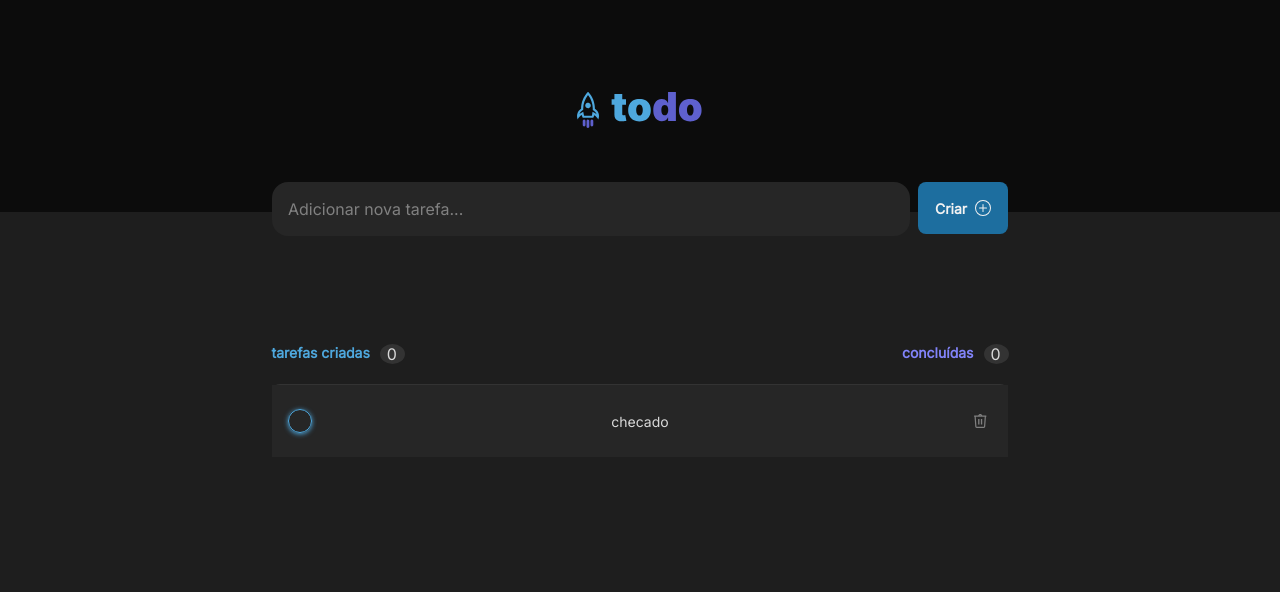
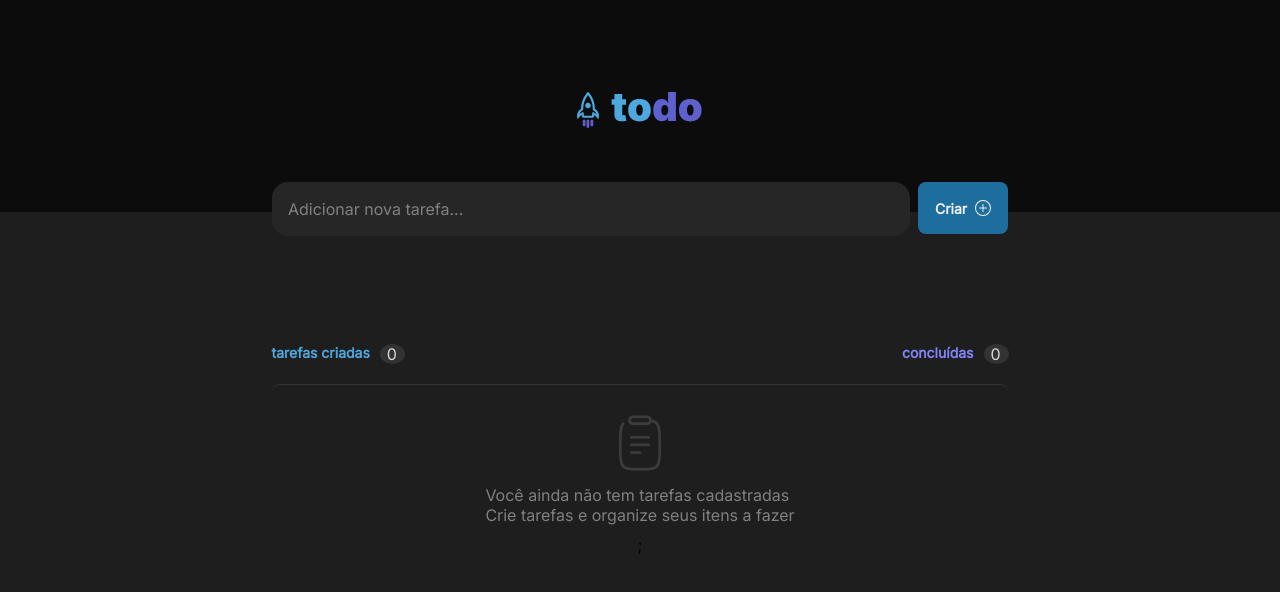
Before and after one commit to iurych/rocketseat-desafio1-todolist, a React (Vite) app: page / in a window 1280 px wide. Shown: the top 592 px of the page. Built offline with nearby package versions, Linux system fonts and the light colour scheme.

Commit message:
feat: fix bugs and got more ones instead

```diff
--- a/package.json
+++ b/package.json
@@ -15,11 +15,13 @@
     "react": "^18.2.0",
     "react-dom": "^18.2.0",
     "react-icons": "^4.9.0",
-    "styled-components": "^6.0.0-rc.3"
+    "styled-components": "^6.0.0-rc.3",
+    "uuid": "^9.0.0"
   },
   "devDependencies": {
     "@types/react": "^18.0.37",
     "@types/react-dom": "^18.0.11",
+    "@types/uuid": "^9.0.2",
     "@typescript-eslint/eslint-plugin": "^5.59.0",
     "@typescript-eslint/parser": "^5.59.0",
     "@vitejs/plugin-react": "^4.0.0",
--- a/src/App.tsx
+++ b/src/App.tsx
@@ -1,13 +1,24 @@
 import { Header } from './components/Header';
 import { Main } from './components/Main';
 import { TaskBar } from './components/TaskBar';
+import { useState } from 'react';
+
+export type tTask = {
+  id: string;
+  title?: string;
+  isCompleted: boolean;
+};
 
 function App() {
+
+  const [tasks, setTasks] = useState<tTask[]>([]);
+  const [checked, setChecked] = useState(false);
+
   return (
     <>
       <Header />
-      <TaskBar />
-      <Main />
+      <TaskBar tasks={tasks} setTasks={setTasks} checked={checked} />
+      <Main tasks={tasks} checked={checked} setChecked={setChecked} />
     </>
   );
 }
--- /dev/null
+++ b/src/components/Empty.tsx
@@ -0,0 +1,18 @@
+import CliBoard from '../assets/Clipboard.svg';
+import { StyledEmptyTask } from '../styles/emptyStyles';
+
+export const EmptyTask = () => {
+  return (
+    <StyledEmptyTask>
+      <figure>
+        <img src={CliBoard} alt='' />
+      </figure>
+      <p>
+        {' '}
+        Você ainda não tem tarefas cadastradas <br /> Crie tarefas e organize
+        seus itens a fazer{' '}
+      </p>
+      ;
+    </StyledEmptyTask>
+  );
+};
--- a/src/components/Main.tsx
+++ b/src/components/Main.tsx
@@ -1,8 +1,16 @@
+import { tTask } from '../App';
 import { MainStyled } from '../styles/main';
-import Clipboard from '../assets/Clipboard.svg';
+import { EmptyTask } from './Empty';
 import { Task } from './Task';
+import { v4 as uuidv4 } from 'uuid';
 
-export function Main() {
+interface iMainProps {
+  setChecked: React.Dispatch<React.SetStateAction<boolean>>;
+  tasks: Array<tTask>;
+  checked: boolean;
+}
+
+export function Main({ tasks, setChecked, checked }: iMainProps) {
   return (
     <MainStyled>
       <header>
@@ -21,7 +29,18 @@ export function Main() {
       </header>
       <div className='box-tasks'>
         <ul>
-          <Task />
+          {tasks.length > 0 ? (
+            tasks.map((task) => (
+              <Task
+                key={uuidv4()}
+                title={task.title}
+                checked={checked}
+                setChecked={setChecked}
+              />
+            ))
+          ) : (
+            <EmptyTask />
+          )}
         </ul>
       </div>
     </MainStyled>
--- a/src/components/Task.tsx
+++ b/src/components/Task.tsx
@@ -2,33 +2,34 @@ import { ListTaksStyles } from '../styles/listTaskStyles';
 import trash from '../assets/trash.svg';
 import * as Checkbox from '@radix-ui/react-checkbox';
 import { CheckIcon } from '@radix-ui/react-icons';
-import { MouseEvent, useEffect, useState } from 'react';
 import { Text } from './Text';
+import { v4 as uuidv4 } from 'uuid';
+// import { useState } from 'react';
 
-export function Task() {
-  const [isCheck, setIsCheck] = useState<string | undefined>('');
+interface iTaskProps {
+  checked: boolean;
+  setChecked: React.Dispatch<React.SetStateAction<boolean>>;
+  title?: string;
+}
 
-  const handleClickTask = (e: MouseEvent<HTMLButtonElement>) => {
-    const checker = e.target as HTMLElement;
-    const newValue = checker.dataset.state;
-    // eslint-disable-next-line @typescript-eslint/no-unused-vars
-
-    setIsCheck(newValue);
+export function Task({ checked, setChecked, title }: iTaskProps) {
+  const handleonChecked = () => {
+    setChecked(!checked);
   };
 
   return (
-    <ListTaksStyles>
+    <ListTaksStyles id={uuidv4()}>
       <Checkbox.Root
         className='CheckboxRoot'
         id='c1'
-        onClick={(e) => handleClickTask(e)}
+        onCheckedChange={handleonChecked}
       >
         <Checkbox.Indicator className='CheckboxIndicator'>
           <CheckIcon />
         </Checkbox.Indicator>
       </Checkbox.Root>
 
-      <Text isCheck={isCheck} />
+      <Text checked={checked} title={title} />
 
       <img src={trash} alt='trash' />
     </ListTaksStyles>
--- a/src/components/TaskBar.tsx
+++ b/src/components/TaskBar.tsx
@@ -1,27 +1,38 @@
-import { useState, ChangeEvent, FormEvent } from 'react';
-
+import { FormEvent } from 'react';
+import { v4 as uuidv4 } from 'uuid';
 import { BsPlusCircle } from 'react-icons/bs';
 import { TaskBarStyles } from '../styles/taskBarStyles';
+import { useState } from 'react';
+import { tTask } from '../App';
 
-export function TaskBar() {
-  const [todo, setNewTodo] = useState([]);
+type tTaskProps = {
+  tasks: tTask[];
+  checked: boolean;
+  setTasks: React.Dispatch<React.SetStateAction<tTask[]>>;
+};
+
+export function TaskBar({ setTasks, checked }: tTaskProps) {
+  const [taskValue, setTaskValue] = useState('tarefa padrão');
 
   const handleCreateNewTodo = (e: FormEvent) => {
     e.preventDefault();
+
+    const newTask = {
+      id: uuidv4(),
+      title: taskValue,
+      isCompleted: checked,
+    };
+
+    setTasks((prev) => [...prev, newTask]);
   };
 
-  const handleNewTodo = (e: ChangeEvent<HTMLInputElement>) => {
-
-
-    setNewTodo(e.target.value);
-  };
   return (
     <TaskBarStyles role='div'>
-      <form onSubmit={handleCreateNewTodo}>
+      <form onSubmit={(e) => handleCreateNewTodo(e)}>
         <input
           type='text'
           placeholder='Adicionar nova tarefa...'
-          onChange={(e) => handleNewTodo(e)}
+          onChange={(e) => setTaskValue(e.target.value)}
         />
         <button type='submit'>
           Criar
--- a/src/components/Text.tsx
+++ b/src/components/Text.tsx
@@ -1,23 +1,10 @@
 import { StyledChecked } from '../styles/text';
 
-export interface iCheck {
-  isCheck?: string;
+export interface iText {
+  checked: boolean;
+  title?: string;
 }
 
-export interface iCheckProps extends iCheck {
-  variant: string;
-}
-
-export const Text = ({ isCheck }: iCheck) => {
-  return (
-    <>
-      <StyledChecked
-        isCheck={isCheck}
-        variant={isCheck === 'checked' ? 'checked' : 'unchecked'}
-      >
-        {' '}
-        checado{' '}
-      </StyledChecked>
-    </>
-  );
-};
+export const Text = ({ checked, title }: iText) => (
+  <StyledChecked checked={checked}> {title} </StyledChecked>
+);
--- /dev/null
+++ b/src/styles/emptyStyles.ts
@@ -0,0 +1,13 @@
+import { styled } from 'styled-components';
+
+export const StyledEmptyTask = styled.div`
+  display: flex;
+  flex-direction: column;
+  align-items: center;
+  justify-content: center;
+  gap: 10px;
+
+  p {
+    color: var(--color-gray-300);
+  }
+`;
--- a/src/styles/main.ts
+++ b/src/styles/main.ts
@@ -67,6 +67,7 @@ export const MainStyled = styled.main`
     border-radius: var(--base-radius);
 
     ul {
+      padding: 30px;
       display: flex;
       flex-direction: column;
       align-items: center;
--- a/src/styles/text.ts
+++ b/src/styles/text.ts
@@ -1,22 +1,23 @@
-import { styled, css } from 'styled-components';
-import { iCheckProps } from '../components/Text';
+import styled, { css } from 'styled-components';
+import { iText } from '../components/Text';
 
-export const StyledChecked = styled.p<iCheckProps>`
+export const StyledChecked = styled.p<iText>`
   padding-inline: 12px;
 
   font-size: 0.875rem;
   font-weight: 400;
   color: var(--color-gray-200);
 
-  ${({ variant }) => {
-    switch (variant) {
-      case 'checked':
+  ${(props) => {
+    switch (props.checked) {
+      default:
+      case false:
+        return css`
+          text-decoration: none;
+        `;
+      case true:
         return css`
           text-decoration: line-through;
-        `;
-      case 'unchecked':
-        return css`
-          text-decoration: none;
         `;
     }
   }}
```
Also changed, not shown: 1 other file (tests, documents, lock files or other folders).
